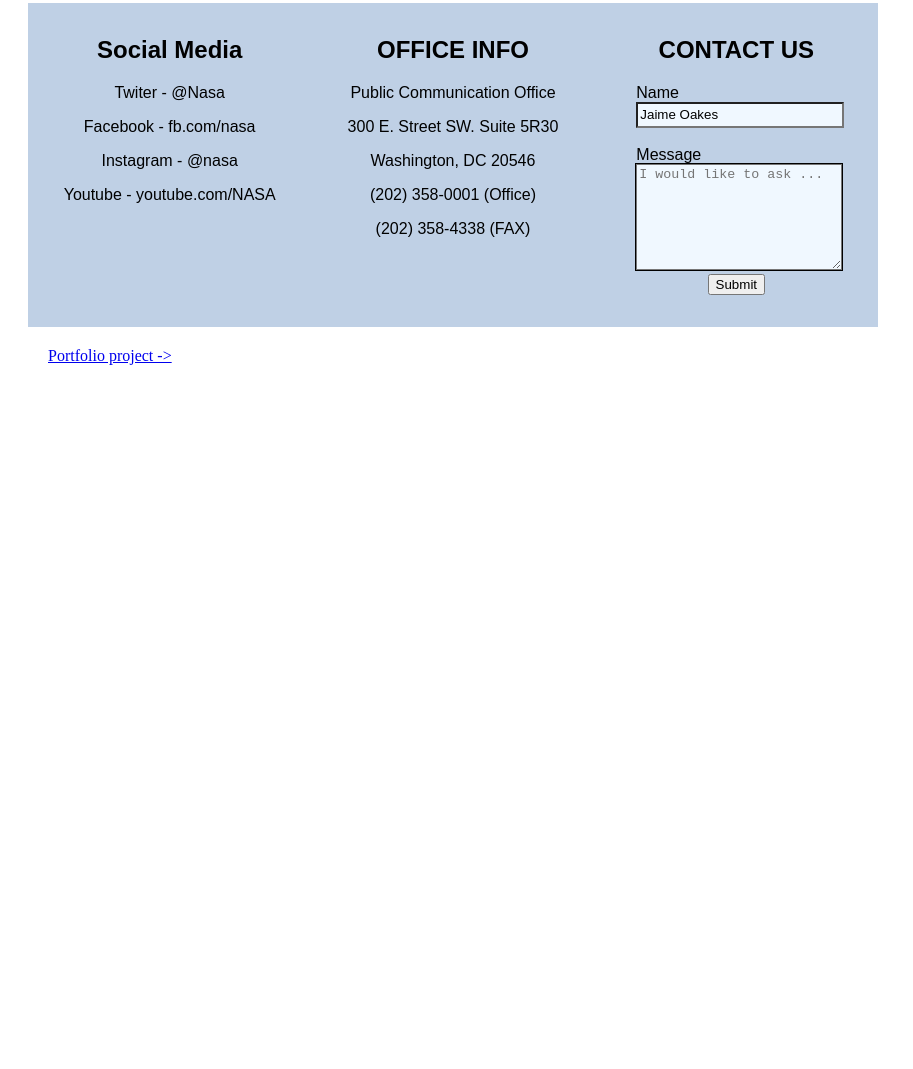
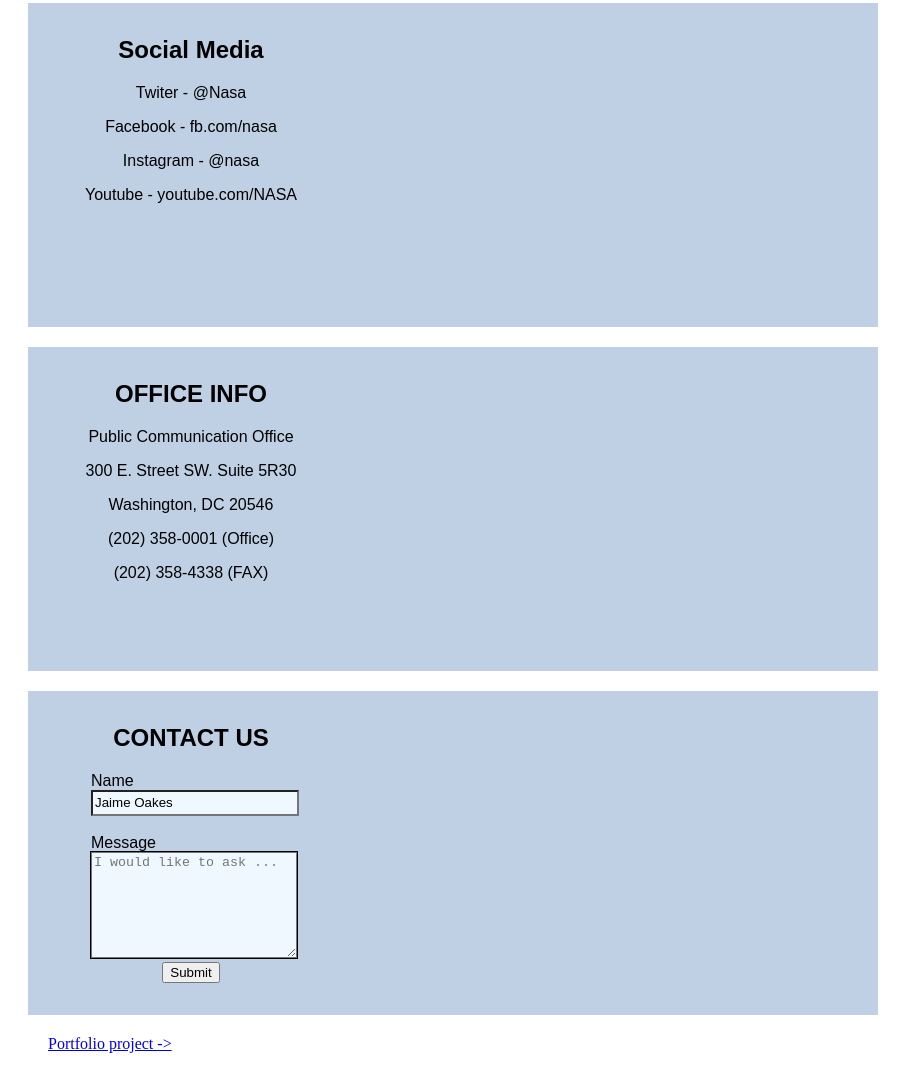
Before and after one commit to jaimeoakes/repo-nasa-class, a plain HTML site: page index.html in a window 1280 px wide. Shown: the part 559-1628 px from the top of the page, without its empty margins (0-913 px from the left). Before the commit the page ends 940 px from the top, so only its background shows below. Drawn offline with Linux system fonts and the light colour scheme.

Commit message:
my NASA project

```diff
--- a/index.html
+++ b/index.html
@@ -30,6 +30,9 @@
                 <p>Instagram - @nasa</p>
                 <p>Youtube - youtube.com/NASA</P>
             </div>
+        </section>
+
+        <section class="flex-container">
 
             <div class="box">
                 <h1>OFFICE INFO</h1>
@@ -39,6 +42,9 @@
                 <p>(202) 358-0001 (Office)</P>
                 <p>(202) 358-4338 (FAX)
             </div>
+        </section>
+
+        <section class="flex-container">
 
             <div class="box contact">
                 <h1>CONTACT US</h1>
```
